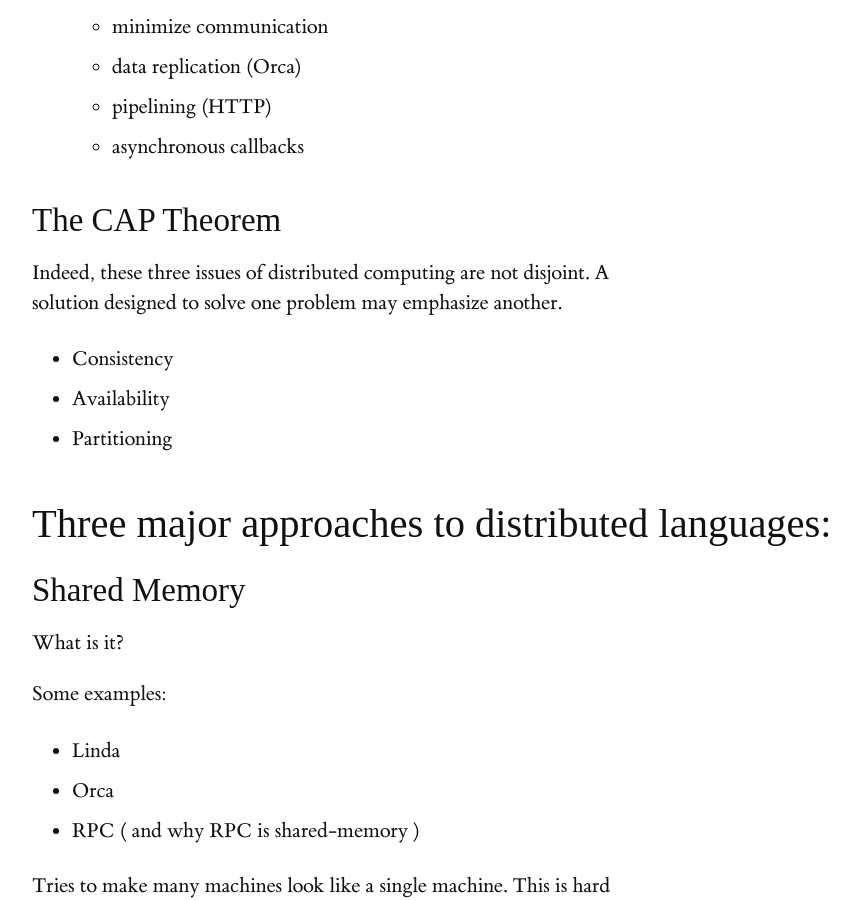
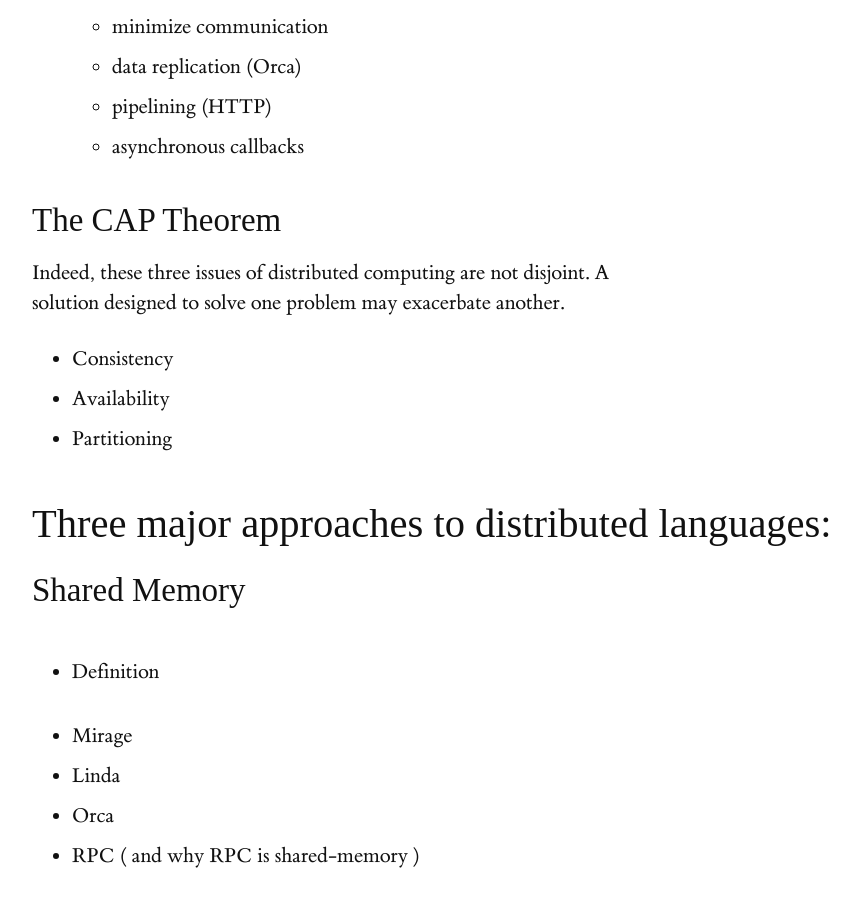
Before and after one commit to heathermiller/dist-prog-book, a Jekyll site: the page built from chapter/4/dist-langs.md, in a window 1280 px wide and 900 px high, scrolled down 2499 px. Shown: the whole window, without its empty margins (128-988 px from the left). Built offline with Jekyll 4.4.1, drawn with Linux system fonts in a browser that asks for light colours; some web fonts are replaced.

Commit message:
Update dist-langs.md

```diff
--- a/chapter/4/dist-langs.md
+++ b/chapter/4/dist-langs.md
@@ -67,7 +67,7 @@ For example, a process can be restored based on a checkpoint, another process in
 ### The CAP Theorem
 
 Indeed, these three issues of distributed computing are not disjoint.
-A solution designed to solve one problem may emphasize another.
+A solution designed to solve one problem may exacerbate another.
 
 * Consistency
 * Availability
@@ -77,10 +77,9 @@ A solution designed to solve one problem may emphasize another.
 
 ### Shared Memory
 
-What is it?
+* Definition
 
-Some examples:
-
+* Mirage
 * Linda
 * Orca
 * RPC ( and why RPC is shared-memory )
```
